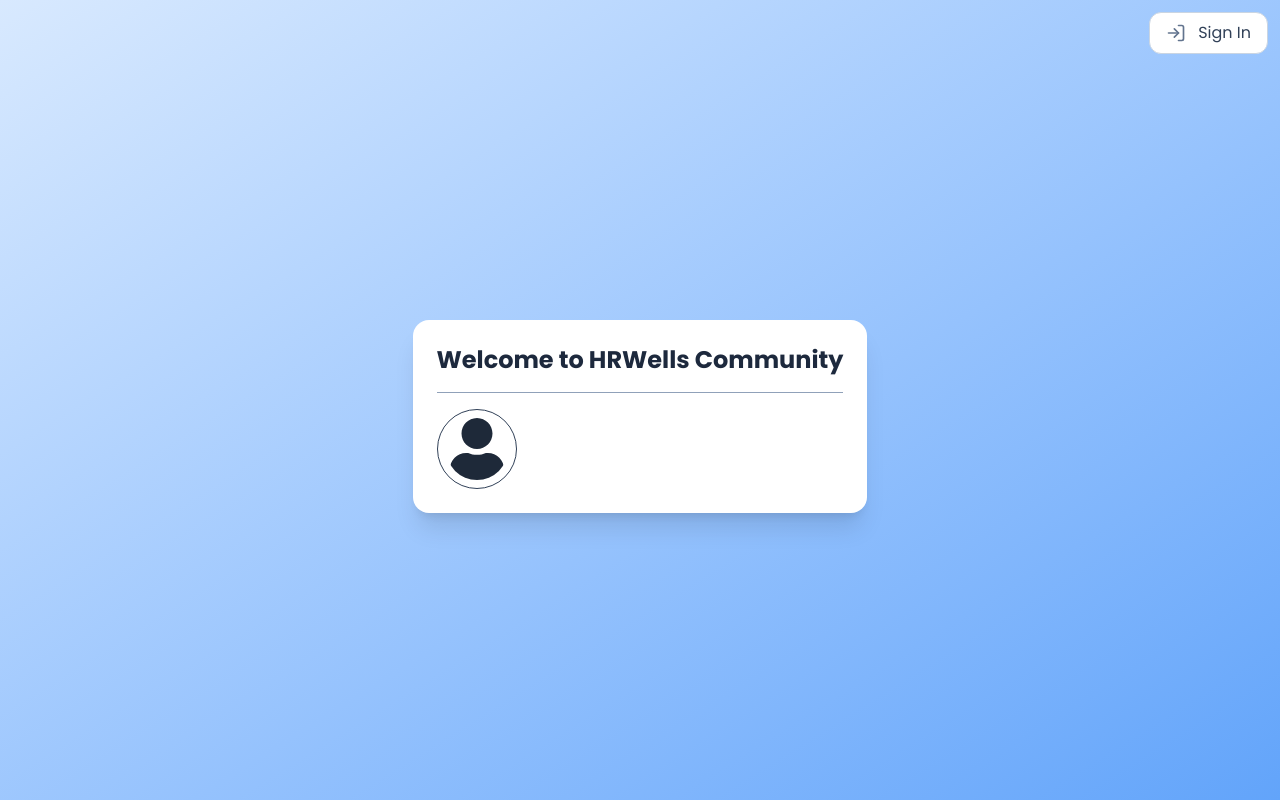
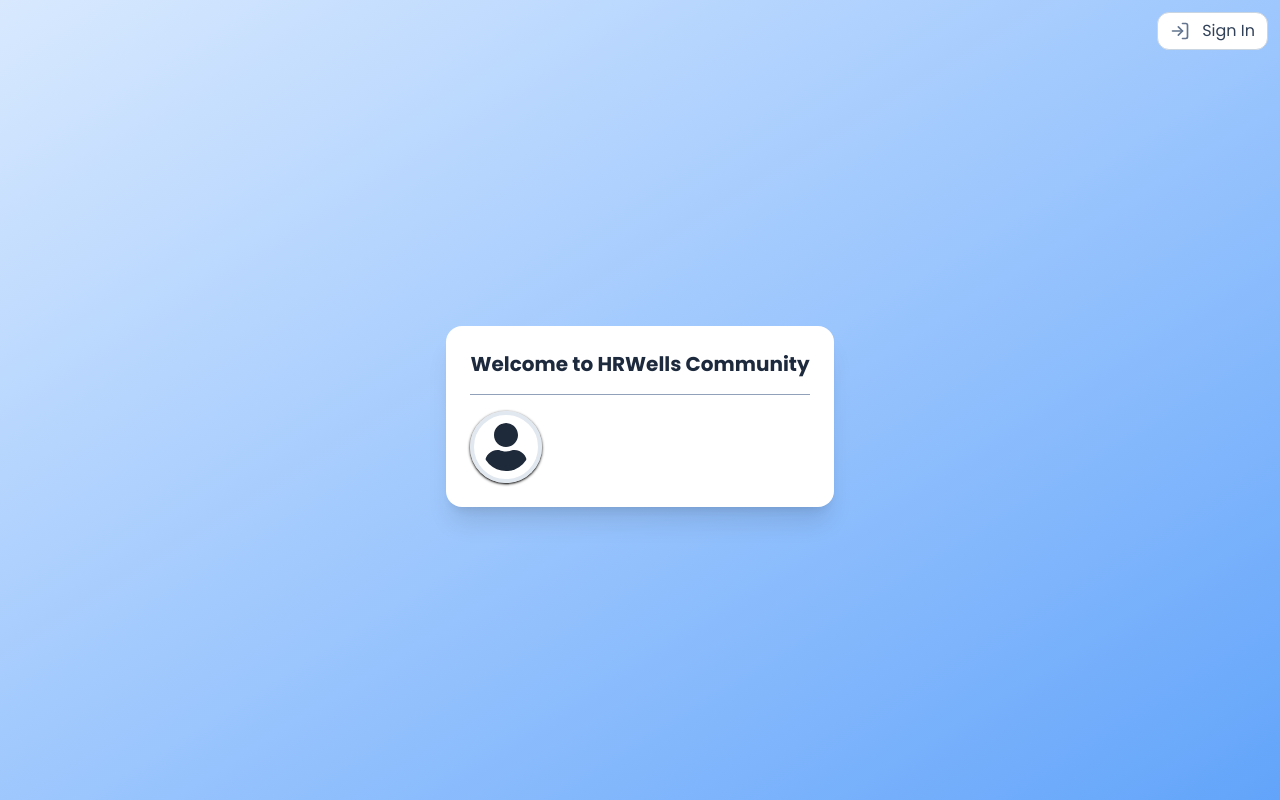
Before and after one commit to H-R-Wells2/nextjs-authentication, a Next.js app: page / in a window 1280 px wide. Built offline with nearby package versions, Linux system fonts and the light colour scheme; no server answers.

Commit message:
Refactor UI components for improved styling and consistency in button sizes

```diff
--- a/app/page.tsx
+++ b/app/page.tsx
@@ -12,29 +12,29 @@
         <SignOutButton />
       </div>
       <div className="flex flex-col justify-center items-center p-6 rounded-2xl bg-white text-black shadow-xl min-w-sm space-y-4">
-        <h2 className="text-2xl font-bold text-slate-800">
+        <h2 className="text-xl font-bold text-slate-800">
           Welcome to HRWells Community
         </h2>
 
         <div className="w-full border-b border-slate-400" />
 
-        <div className="flex w-full gap-5 items-center">
+        <div className="flex w-full gap-3 items-center">
           {session?.user?.image ? (
             <Image
               src={session.user.image}
               alt={session.user.name || "profile"}
               width={96}
               height={96}
-              className="w-20 h-20 rounded-full shadow shadow-black border-4 border-slate-200"
+              className="w-[4.5rem] h-[4.5rem] rounded-full shadow shadow-black border-4 border-slate-200"
             />
           ) : (
-            <FaUser className="w-20 h-20 p-2 rounded-full border border-slate-700 text-gray-800" />
+            <FaUser className="w-[4.5rem] h-[4.5rem] p-2 rounded-full shadow shadow-black border-4 border-slate-200 text-gray-800" />
           )}
           <div className="flex flex-col">
             <h3 className="text-lg font-semibold text-gray-800">
               {session?.user?.name}
             </h3>
-            <h3 className="text-lg  text-gray-700">{session?.user?.email}</h3>
+            <h3 className="text-base  text-gray-700">{session?.user?.email}</h3>
           </div>
         </div>
       </div>
--- a/components/SignOutButton.tsx
+++ b/components/SignOutButton.tsx
@@ -16,7 +16,7 @@
             await logout();
           }}
         >
-          <button className="w-full flex items-center justify-center gap-3 border border-slate-300 hover:bg-slate-100 transition-colors rounded-xl px-4 py-2 font-medium text-slate-700 bg-white cursor-pointer">
+          <button className="w-full flex items-center justify-center gap-3 border border-slate-300 hover:bg-slate-100 transition-colors rounded-xl px-3 py-1.5 font-medium text-slate-700 bg-white cursor-pointer">
             <FiLogOut className="w-5 h-5 text-slate-500" />
             Sign Out
           </button>
@@ -24,7 +24,7 @@
       ) : (
         <Link
           href={"/sign-in"}
-          className="w-full flex items-center justify-center gap-3 border border-slate-300 hover:bg-slate-100 transition-colors rounded-xl px-4 py-2 font-medium text-slate-700 bg-white cursor-pointer"
+          className="w-full flex items-center justify-center gap-3 border border-slate-300 hover:bg-slate-100 transition-colors rounded-xl px-3 py-1.5 font-medium text-slate-700 bg-white cursor-pointer"
         >
           <FiLogIn className="w-5 h-5 text-slate-500" />
           Sign In
```
